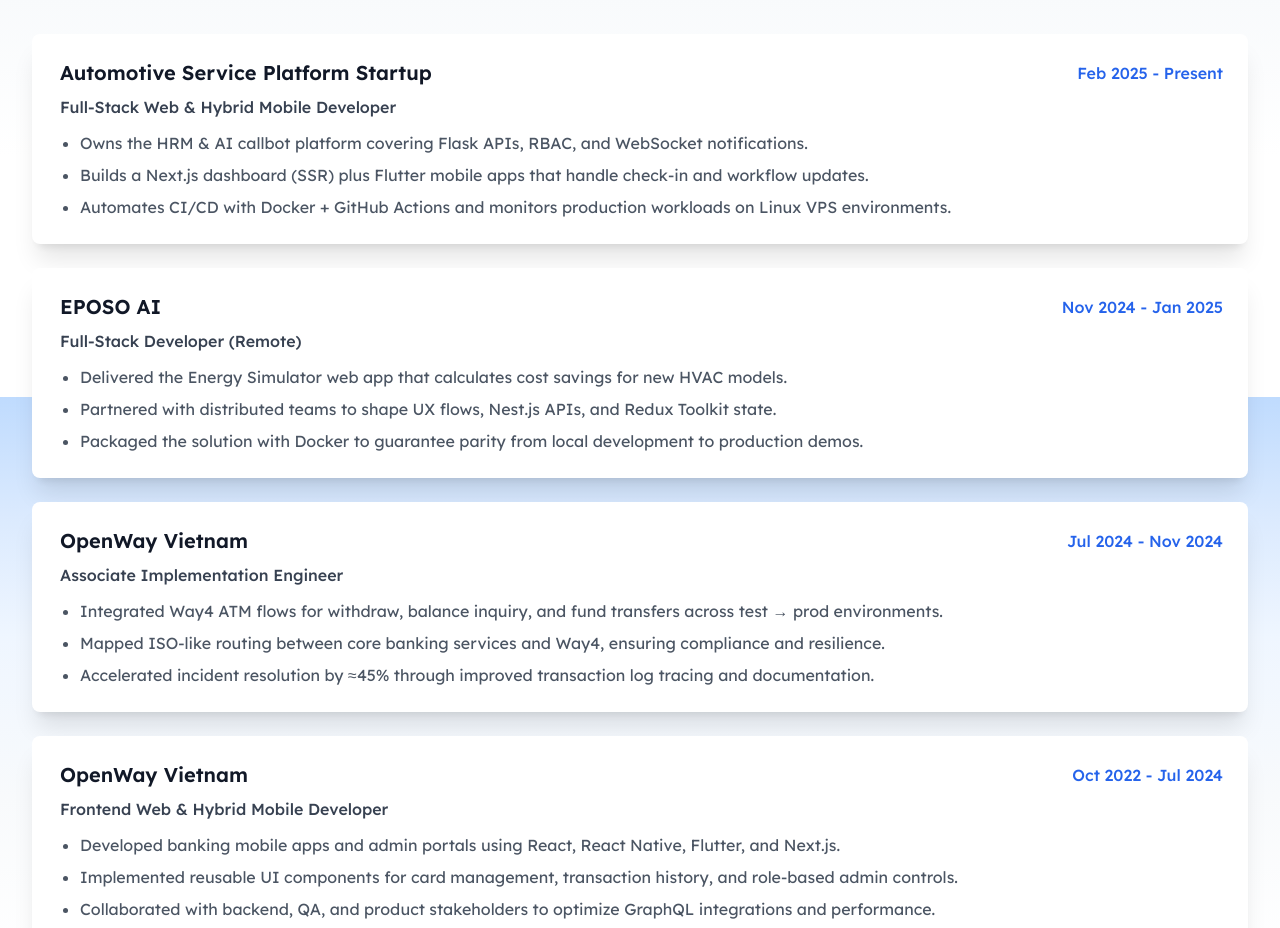
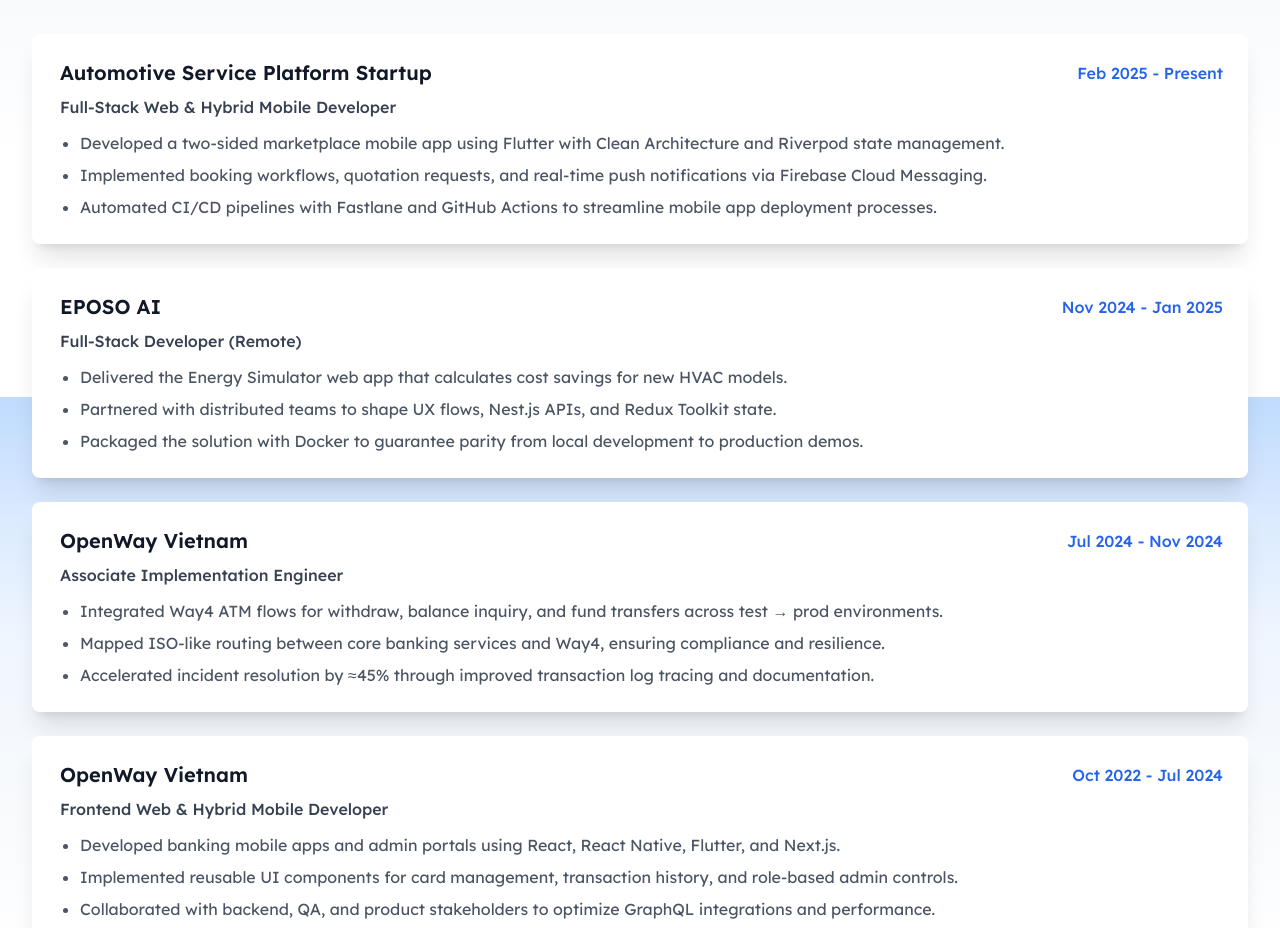
Before and after one commit to hvan128/portfolio, a Next.js app: page / in a window 1280 px wide. Shown: the part 3603-4531 px from the top of the page. Built offline with nearby package versions, Linux system fonts and the light colour scheme.

Commit message:
Update Automotive Service Platform experience details to match project description

```diff
--- a/components/Experience.tsx
+++ b/components/Experience.tsx
@@ -9,9 +9,9 @@
       position: 'Full-Stack Web & Hybrid Mobile Developer',
       period: 'Feb 2025 - Present',
       details: [
-        'Owns the HRM & AI callbot platform covering Flask APIs, RBAC, and WebSocket notifications.',
-        'Builds a Next.js dashboard (SSR) plus Flutter mobile apps that handle check-in and workflow updates.',
-        'Automates CI/CD with Docker + GitHub Actions and monitors production workloads on Linux VPS environments.',
+        'Developed a two-sided marketplace mobile app using Flutter with Clean Architecture and Riverpod state management.',
+        'Implemented booking workflows, quotation requests, and real-time push notifications via Firebase Cloud Messaging.',
+        'Automated CI/CD pipelines with Fastlane and GitHub Actions to streamline mobile app deployment processes.',
       ],
     },
     {
```
